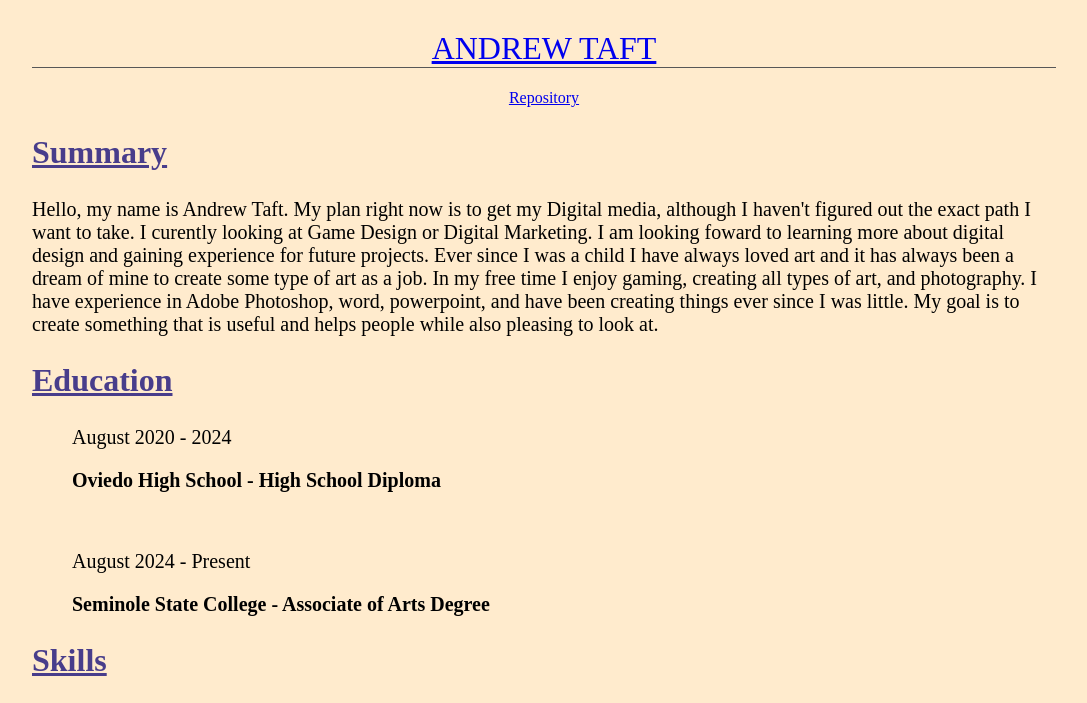
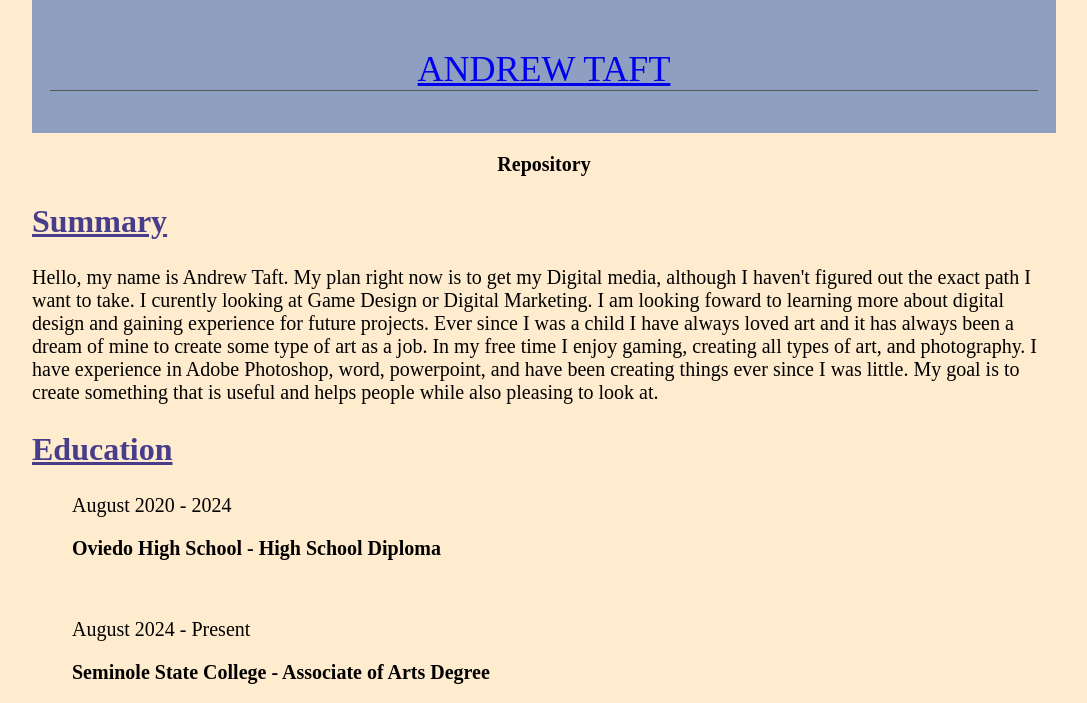
Before and after one commit to andrewt06/fid, a plain HTML site: page Resume/index.html in a window 1280 px wide. Shown: the top 703 px of the page, without its empty margins (96-1183 px from the left). Drawn offline with Linux system fonts and the light colour scheme.

Commit message:
Add files via upload

```diff
--- a/Resume/index.html
+++ b/Resume/index.html
@@ -1,26 +1,21 @@
 <!DOCTYPE html>
 <html>
-
+<link rel="stylesheet" href="style.css">
 <head>
-    <title>Andrew Taft</title><style>
-    header{ text-align: center; margin-bottom: 20px;}
-    body { background-color: blanchedalmond; margin:0 10%; font-family: 'Times New Roman', Times, serif; }
-    h1{ text-align: center; font-family: 'Times New Roman', Times, serif; font-weight: normal; text-transform: uppercase; border-bottom:
-    1px solid #575757; margin-top: 30px;}
-    h2{ color: darkslateblue; font-size: 2em; }
-    p{ font-size: 20px}
-    li{ font-size: 20px}img {    max-width: 100%;
-    align-items: center;}
-</style>
-    <meta charset="utf-8">
+    <title>Andrew Taft</title>
   </head>
-
 <body>
 
 <header>
   <h1><a href="index.html" target="_blank">Andrew Taft</a></h1>
-  <a href="https://github.com/andrewt06/fid" target="_blank">Repository</a>
+
 </header>
+<p><nav>
+    <ul class="nav">
+    <li><a href="https://github.com/andrewt06/fid" target="_blank">Repository</a></li>
+    </ul>
+</nav>
+    </p>
  <article>
  <section>
     <h2><u>Summary</u></h2>
@@ -68,7 +63,7 @@
     <li>Microsoft Powerpoint</li>
     <li>Microsoft Excel</li>
 </ul>
-
+<div class="container">
 <h2><u>Portfolio</u></h2>
 <p>
 <a href="avatars.html">
@@ -92,6 +87,8 @@
 <a href="mural.html">
 <img src="thumbnail/design muralthumb.png" alt="Mural" height="300">
 </a>
+<div class="overlay overlayLeft"></div>
+</div>
 </p>
 </body>
 </html>
--- /dev/null
+++ b/Resume/style.css
@@ -0,0 +1,42 @@
+/* styles.css */
+header {
+    background-color: #8f9fc2;
+    padding: 1em;
+    text-align: left;
+    font-size: large;}
+
+body { background-color: blanchedalmond; margin:0 10%; font-family: 'Times New Roman', Times, serif; }
+
+h1{ text-align: center; font-family: 'Times New Roman', Times, serif; font-weight: normal; text-transform: uppercase; border-bottom:
+    1px solid #575757; margin-top: 30px;}
+
+h2{ color: darkslateblue; font-size: 2em; }
+
+p{ font-size: 20px}
+
+li{ font-size: 20px}img {    max-width: 100%;
+    align-items: center;}
+
+.container img {
+        width: 250px;
+        height: 250px;
+    }
+
+.container {
+        position: relative;
+        width: 400px;
+        height: auto;}
+
+.nav {
+            display: flex;
+            list-style: none;
+            justify-content: center;
+            gap: 1em;
+            padding: 0;
+            margin: 0;
+        text-align: center;}
+
+.nav li a {
+                color: rgb(0, 0, 0);
+                text-decoration: none;
+                font-weight: bold;}
```
